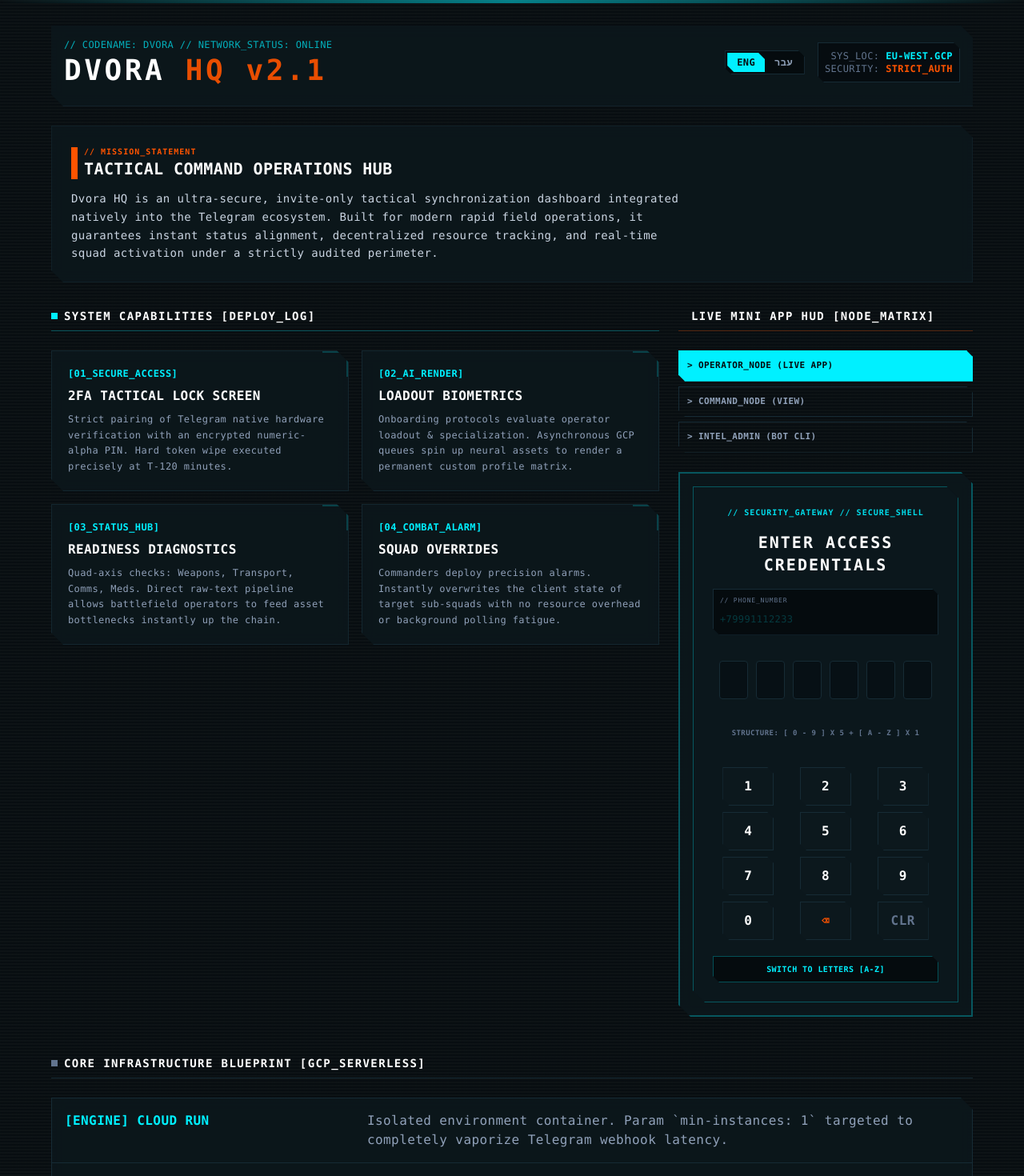
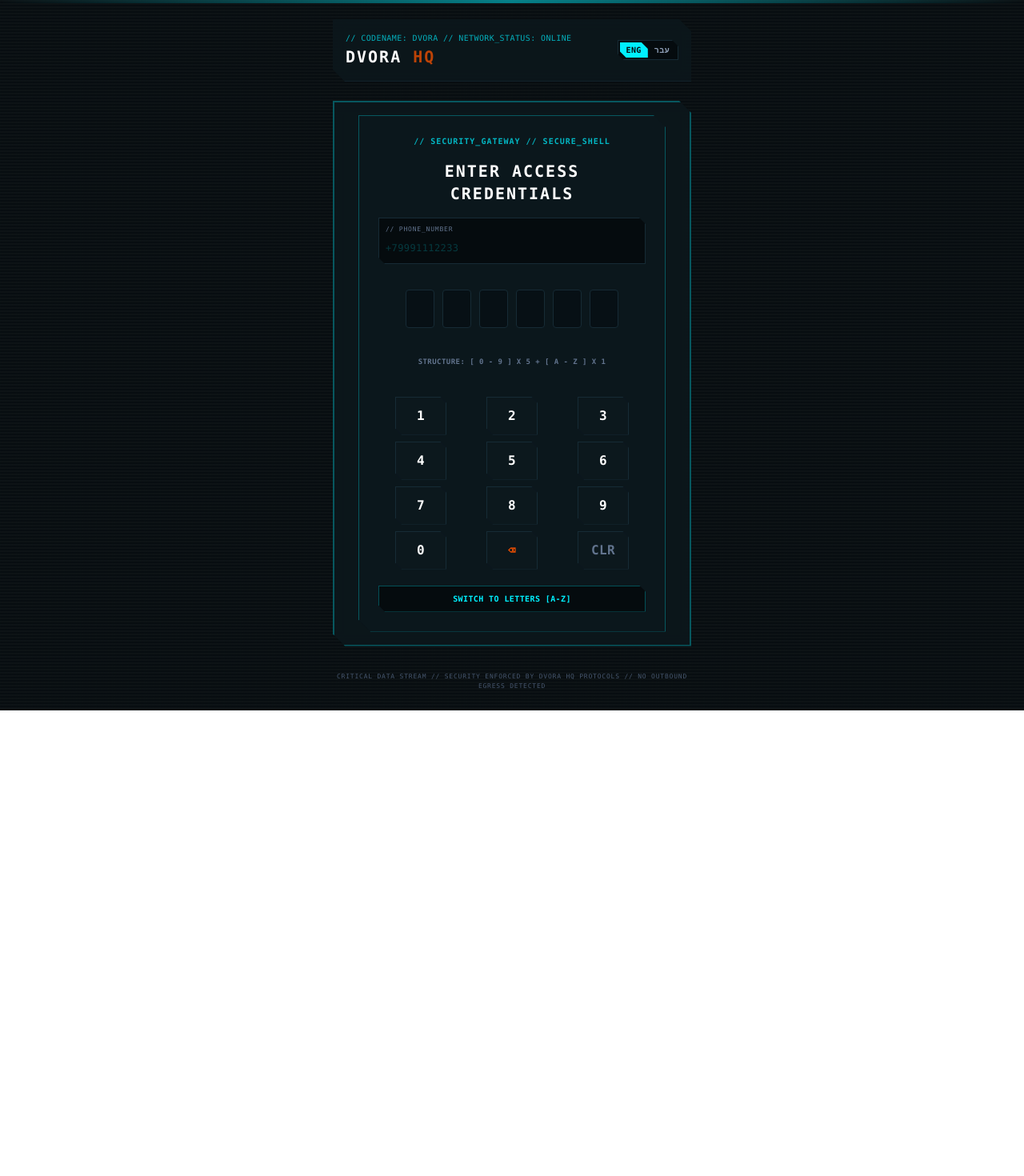
Before and after one commit to DimaMinka/dvora-hq, a React (Vite) app in the folder frontend/: page / in a window 1280 px wide. Shown: the top 1470 px of the page at 80% size. After the commit the page ends 888 px from the top, so only its background shows below. Built offline with nearby package versions, Linux system fonts and the light colour scheme.

Commit message:
style(frontend): clean up landing page elements and optimize for mobile viewport

```diff
--- a/frontend/src/App.jsx
+++ b/frontend/src/App.jsx
@@ -424,116 +424,47 @@ function App() {
 
   return (
     <div
-      className={`min-h-screen bg-bf-dark text-slate-300 font-mono tracking-wide p-4 sm:p-8 relative overflow-x-hidden dvora-bg hud-grid`}
+      className={`min-h-screen bg-bf-dark text-slate-300 font-mono tracking-wide p-4 sm:p-6 relative overflow-x-hidden dvora-bg hud-grid`}
       dir={isRtl ? 'rtl' : 'ltr'}
     >
       <div className="absolute inset-x-0 top-0 h-1 bg-gradient-to-r from-transparent via-bf-cyan to-transparent opacity-50"></div>
 
-      <header className="max-w-6xl mx-auto mb-6 flex flex-col sm:flex-row justify-between items-center gap-4 border-b border-bf-border/60 pb-6 glass-panel p-4 clip-hud">
-        <div className="w-full sm:w-auto">
-          <div className="text-xs text-bf-cyan opacity-70 mb-1">{dict.metaStatus}</div>
-          <h1 className="text-3xl font-black text-white tracking-widest sm:text-4xl">
-            DVORA <span className="text-bf-orange animate-pulse">HQ v2.1</span>
+      <header className="max-w-md mx-auto mb-6 flex justify-between items-center gap-4 border-b border-bf-border/60 pb-4 glass-panel p-4 clip-hud">
+        <div>
+          <div className="text-[10px] text-bf-cyan opacity-70 mb-0.5">{dict.metaStatus}</div>
+          <h1 className="text-xl font-black text-white tracking-widest">
+            DVORA <span className="text-bf-orange animate-pulse">HQ</span>
           </h1>
         </div>
 
-        <div className="flex flex-col sm:flex-row items-center gap-4 w-full sm:w-auto">
+        <div className="flex items-center gap-2">
           <div className="flex p-0.5 bg-bf-dark border border-bf-border clip-btn">
             <button
               onClick={() => setLang('en')}
-              className={`px-3 py-1 text-xs font-bold clip-btn transition-all ${lang === 'en' ? 'bg-bf-cyan text-bf-dark' : 'text-slate-400 hover:text-white'}`}
+              className={`px-2 py-0.5 text-[10px] font-bold clip-btn transition-all ${lang === 'en' ? 'bg-bf-cyan text-bf-dark' : 'text-slate-400 hover:text-white'}`}
             >
               ENG
             </button>
             <button
               onClick={() => setLang('he')}
-              className={`px-3 py-1 text-xs font-bold clip-btn transition-all ${lang === 'he' ? 'bg-bf-cyan text-bf-dark' : 'text-slate-400 hover:text-white'}`}
+              className={`px-2 py-0.5 text-[10px] font-bold clip-btn transition-all ${lang === 'he' ? 'bg-bf-cyan text-bf-dark' : 'text-slate-400 hover:text-white'}`}
             >
               עבר
             </button>
           </div>
 
-          <div className="text-right text-xs border border-bf-border p-2 bg-bf-dark/80 clip-btn w-full sm:w-auto flex sm:flex-col justify-between">
-            <div>
-              <span className="text-slate-500">{dict.sysLoc}</span>{' '}
-              <span className="text-bf-cyan font-bold">EU-WEST.GCP</span>
-            </div>
-            <div>
-              <span className="text-slate-500">{dict.security}</span>{' '}
-              <span className="text-bf-orange font-bold">STRICT_AUTH</span>
-            </div>
-          </div>
+          {!isLocked && (
+            <button
+              onClick={handleLogout}
+              className="bg-bf-orange/20 border border-bf-orange/60 text-bf-orange px-2 py-0.5 text-[10px] uppercase font-bold clip-btn hover:bg-bf-orange/30 transition-all cursor-pointer"
+            >
+              {lang === 'en' ? 'LOCK' : 'נעילה'}
+            </button>
+          )}
         </div>
       </header>
 
-      <section className="max-w-6xl mx-auto mb-8 p-6 glass-panel border border-bf-border/50 clip-hud">
-        <div className="flex items-center gap-2 mb-3">
-          <span className="w-2 h-10 bg-bf-orange"></span>
-          <div>
-            <div className="text-[10px] text-bf-orange font-bold font-mono tracking-widest">
-              // MISSION_STATEMENT
-            </div>
-            <h2 className="text-xl font-black text-white uppercase">{dict.appDescTitle}</h2>
-          </div>
-        </div>
-        <p className="text-sm text-slate-300 max-w-3xl leading-relaxed">{dict.appDescText}</p>
-      </section>
-
-      <main className="max-w-6xl mx-auto grid gap-6 md:grid-cols-3">
-        <section className="md:col-span-2 space-y-6">
-          <div className="flex items-center gap-2 border-b border-bf-cyan/30 pb-2">
-            <span className="w-2 h-2 bg-bf-cyan"></span>
-            <h2 className="text-sm font-black text-white uppercase tracking-widest">
-              {dict.capsTitle}
-            </h2>
-          </div>
-
-          <div className="grid gap-4 sm:grid-cols-2">
-            {dict.cards.map((card, idx) => (
-              <div
-                key={idx}
-                className="p-5 bg-bf-slate/75 border border-bf-border/80 clip-hud relative group hover:border-bf-cyan/50 transition-all backdrop-blur-sm"
-              >
-                <div
-                  className={`absolute top-0 ${isRtl ? 'left-0' : 'right-0'} w-8 h-8 border-t-2 ${isRtl ? 'border-l-2' : 'border-r-2'} border-bf-cyan opacity-20 group-hover:opacity-100 transition-opacity`}
-                ></div>
-                <div className="text-xs text-bf-cyan mb-2 font-bold">{card.tag}</div>
-                <h3 className="text-base font-bold text-white mb-2 uppercase">{card.title}</h3>
-                <p className="text-xs text-slate-400 leading-relaxed">{card.desc}</p>
-              </div>
-            ))}
-          </div>
-        </section>
-
-        <section className="space-y-6">
-          <div className="flex items-center gap-2 border-b border-bf-orange/30 pb-2">
-            <span className="w-2 h-2 bg-bf-orange animate-ping"></span>
-            <h2 className="text-sm font-black text-white uppercase tracking-widest">
-              {dict.nodesTitle}
-            </h2>
-          </div>
-
-          <div className="flex flex-col gap-1.5">
-            <button
-              onClick={() => setRole('soldier')}
-              className={`w-full text-left p-2.5 text-[11px] uppercase transition-all border clip-btn ${role === 'soldier' ? 'font-black bg-bf-cyan text-bf-dark border-bf-cyan' : 'font-bold border-bf-border text-slate-400 hover:border-bf-cyan/50 hover:text-white'}`}
-            >
-              {dict.btnSoldier}
-            </button>
-            <button
-              onClick={() => setRole('commander')}
-              className={`w-full text-left p-2.5 text-[11px] uppercase transition-all border clip-btn ${role === 'commander' ? 'font-black bg-bf-cyan text-bf-dark border-bf-cyan' : 'font-bold border-bf-border text-slate-400 hover:border-bf-cyan/50 hover:text-white'}`}
-            >
-              {dict.btnCommander}
-            </button>
-            <button
-              onClick={() => setRole('admin')}
-              className={`w-full text-left p-2.5 text-[11px] uppercase transition-all border clip-btn ${role === 'admin' ? 'font-black bg-bf-cyan text-bf-dark border-bf-cyan' : 'font-bold border-bf-border text-slate-400 hover:border-bf-cyan/50 hover:text-white'}`}
-            >
-              {dict.btnAdmin}
-            </button>
-          </div>
-
+      <main className="max-w-md mx-auto">
         <div className="p-4 glass-panel border-2 border-bf-cyan/30 clip-hud relative flex flex-col justify-between min-h-[440px]">
           {isLocked ? (
             <LockScreen onUnlock={handleUnlock} />
@@ -592,60 +523,12 @@ function App() {
                   </div>
                 </div>
               )}
-
-                <div className="w-full pt-3 mt-4 border-t border-bf-border space-y-2 z-20">
-                  <div className="text-[9px] text-slate-500 font-bold uppercase tracking-wider">
-                    {dict.simTitle}
-                  </div>
-                  <div className="grid grid-cols-3 gap-2">
-                    <button
-                      onClick={() => setAlarmActive(true)}
-                      className="w-full bg-bf-orange/20 border border-bf-orange text-bf-orange py-1.5 text-[10px] uppercase font-bold clip-btn hover:bg-bf-orange/30 transition-all cursor-pointer"
-                    >
-                      Alarm On
-                    </button>
-                    <button
-                      onClick={() => setAlarmActive(false)}
-                      className="w-full bg-slate-800 border border-slate-700 text-slate-400 py-1.5 text-[10px] uppercase font-bold clip-btn hover:bg-slate-700 transition-all cursor-pointer"
-                    >
-                      Alarm Off
-                    </button>
-                    <button
-                      onClick={handleLogout}
-                      className="w-full bg-bf-orange/10 border border-bf-orange/40 text-bf-orange py-1.5 text-[10px] uppercase font-bold clip-btn hover:bg-bf-orange/20 transition-all cursor-pointer"
-                    >
-                      Lock
-                    </button>
-                  </div>
-                </div>
             </>
           )}
         </div>
-        </section>
       </main>
 
-      <section className="max-w-6xl mx-auto mt-12 mb-16">
-        <div className="flex items-center gap-2 border-b border-bf-border pb-2 mb-6">
-          <span className="w-2 h-2 bg-slate-500"></span>
-          <h2 className="text-sm font-black text-white uppercase tracking-widest">
-            {dict.techTitle}
-          </h2>
-        </div>
-
-        <div className="border border-bf-border bg-bf-slate/40 glass-panel clip-hud overflow-hidden">
-          {dict.tech.map((t, idx) => (
-            <div
-              key={idx}
-              className="p-4 sm:grid sm:grid-cols-3 gap-4 hover:bg-bf-slate/50 transition-all border-b border-bf-border last:border-0"
-            >
-              <div className="font-bold text-bf-cyan uppercase mb-1 sm:mb-0">{t.name}</div>
-              <div className="sm:col-span-2 text-slate-400">{t.desc}</div>
-            </div>
-          ))}
-        </div>
-      </section>
-
-      <footer className="max-w-6xl mx-auto border-t border-bf-border pt-6 text-center text-[10px] text-slate-600 tracking-widest">
+      <footer className="max-w-md mx-auto mt-8 text-center text-[8px] text-slate-600 tracking-widest uppercase">
         {dict.footer}
       </footer>
     </div>
```
Lines whose indentation alone changed are shown as unchanged.
